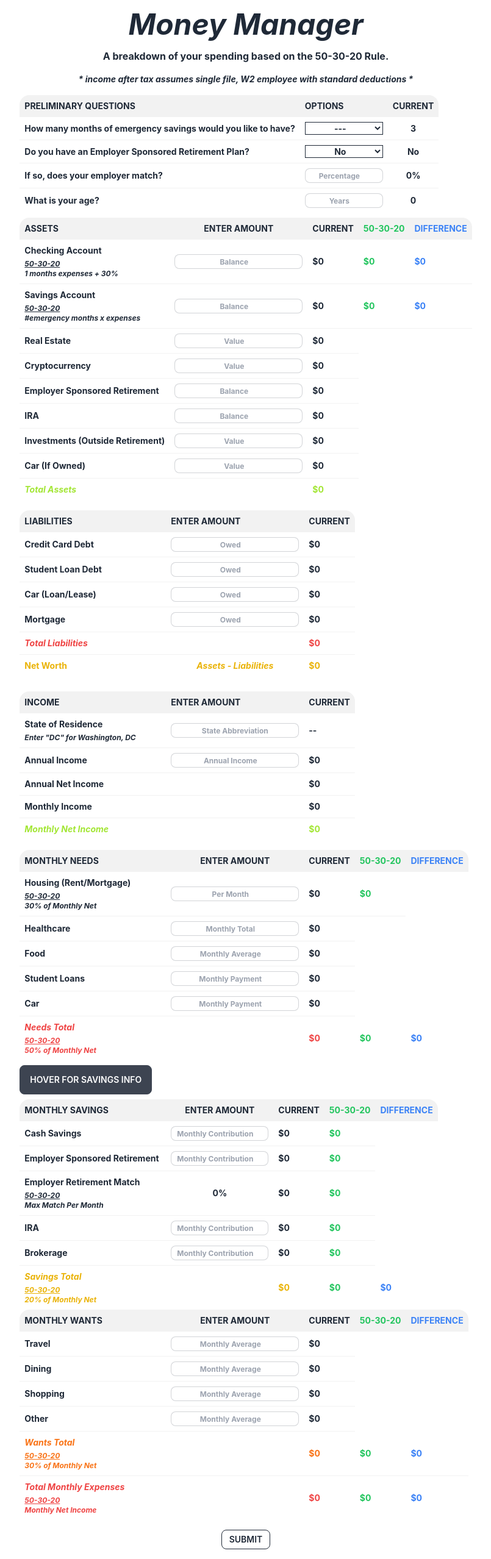
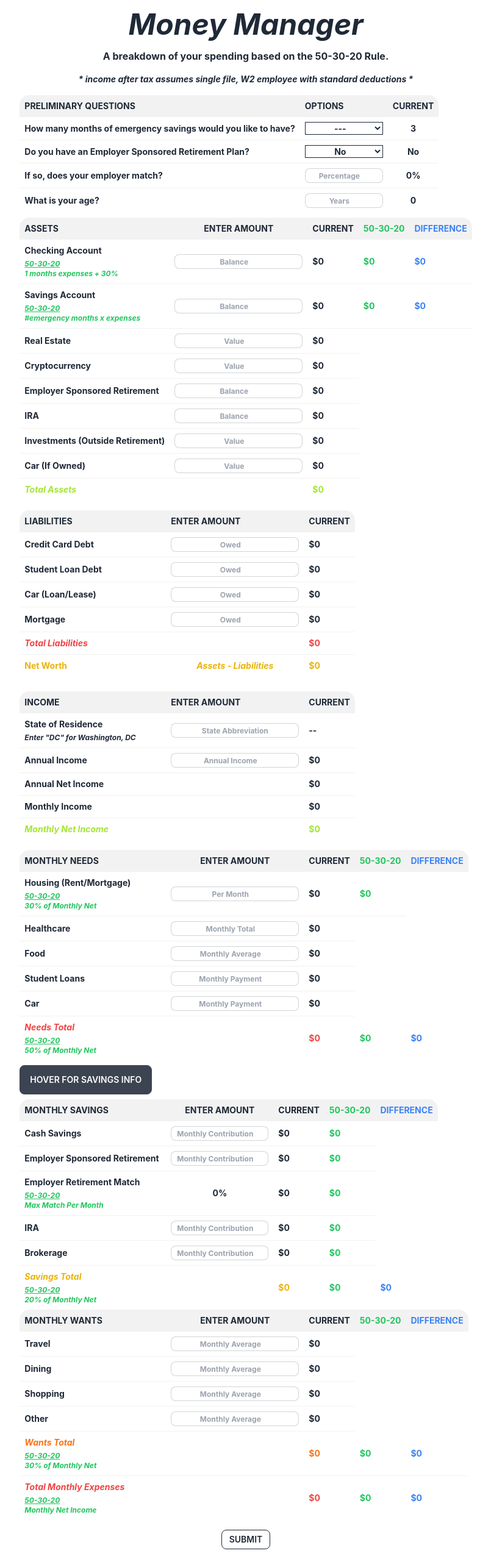
Before and after one commit to jcseeley/Money-Manager, a React (Create React App) app: page / in a window 1280 px wide. Shown: the whole page at 61% size, without its empty margins (237-1042 px from the left). Built offline with nearby package versions, Linux system fonts and the light colour scheme.

Commit message:
color code 50-30-20 descriptions

```diff
--- a/src/components/NetWorthDash.js
+++ b/src/components/NetWorthDash.js
@@ -132,7 +132,7 @@ const NetWorthDash = () => {
     const diningInput = parse(event.target.diningMonthly.value) || 0;
     const shoppingInput = parse(event.target.shoppingMonthly.value) || 0;
     const otherInput = parse(event.target.otherMonthly.value) || 0;
-    // document.getElementById("form").reset();
+
     return getValues(emergencyMonthsInput, employerPlanInput, employerMatchInput, ageInput, checkingInput, savingsInput, realEstateInput, cryptoInput, retirementInput, iraInput, investmentInput, carAssetInput, creditDebtInput, studentDebtInput, carLoanInput, mortgageInput, stateInput, annualIncomeInput, housingInput, healthcareInput, foodInput, studentPaymentInput, carPaymentInput, cashMonthlyInput, retirementMonthlyInput, iraMonthlyInput, brokerageMonthlyInput, travelInput, diningInput, shoppingInput, otherInput);
   }
 
@@ -339,8 +339,8 @@ const NetWorthDash = () => {
               <tr className="hover">
                 <td>
                   <p>Checking Account</p>
-                  <p className="text-xs italic underline mt-1">50-30-20</p>
-                  <p className="text-xs italic">1 months expenses + 30%</p>
+                  <p className="text-xs italic underline mt-1 text-green-500">50-30-20</p>
+                  <p className="text-xs italic text-green-500">1 months expenses + 30%</p>
                 </td>
                 <td>
                   <input id="checking" className="input input-bordered input-xs text-center"
@@ -358,8 +358,8 @@ const NetWorthDash = () => {
               <tr className="hover">
                 <td className="w-60">
                   <p>Savings Account</p>
-                  <p className="text-xs italic underline mt-1">50-30-20</p>
-                  <p className="text-xs italic">#emergency months x expenses</p>
+                  <p className="text-xs italic underline mt-1 text-green-500">50-30-20</p>
+                  <p className="text-xs italic text-green-500">#emergency months x expenses</p>
                 </td>
                 <td className="w-44">
                   <input id="savings" className="input input-bordered input-xs text-center"
@@ -608,8 +608,8 @@ const NetWorthDash = () => {
               <tr className="hover">
                 <td className="w-60">
                   <p>Housing (Rent/Mortgage)</p>
-                  <p className="text-xs italic underline mt-1">50-30-20</p>
-                  <p className="text-xs italic">30% of Monthly Net</p>
+                  <p className="text-xs italic underline mt-1 text-green-500">50-30-20</p>
+                  <p className="text-xs italic text-green-500">30% of Monthly Net</p>
                 </td>
                 <td>
                   <input id='housing' className="w-fit input input-bordered input-xs text-center"
@@ -676,10 +676,10 @@ const NetWorthDash = () => {
               </tr>
               {/* MONTHLY NECESSARY TOTAL ROW */}
               <tr className="hover">
-                <td className="font-bold italic text-red-500">
-                  <p>Needs Total</p>
-                  <p className="text-xs italic underline mt-1">50-30-20</p>
-                  <p className="text-xs italic">50% of Monthly Net</p>
+                <td className="font-bold italic">
+                  <p className=" text-red-500">Needs Total</p>
+                  <p className="text-xs italic underline mt-1 text-green-500">50-30-20</p>
+                  <p className="text-xs italic text-green-500">50% of Monthly Net</p>
                 </td>
                 <td></td>
                 <td className="font-bold text-red-500">{formatDollars(necessaryMonthly)}</td>
@@ -740,8 +740,8 @@ const NetWorthDash = () => {
               <tr className="hover">
                 <td className="w-fit">
                   <p>Employer Retirement Match</p>
-                  <p className="text-xs italic underline mt-1">50-30-20</p>
-                  <p className="text-xs italic">Max Match Per Month</p>
+                  <p className="text-xs italic underline mt-1 text-green-500">50-30-20</p>
+                  <p className="text-xs italic text-green-500">Max Match Per Month</p>
                 </td>
                 <td className="text-center">{employerMatch}%</td>
                 <td>{formatDollars(retirementEmployerMatch)}</td>
@@ -781,8 +781,8 @@ const NetWorthDash = () => {
               <tr className="hover">
                 <td className="font-bold italic text-yellow-500">
                   <p>Savings Total</p>
-                  <p className="text-xs italic underline mt-1">50-30-20</p>
-                  <p className="text-xs italic">20% of Monthly Net</p>
+                  <p className="text-xs italic underline mt-1 text-green-500">50-30-20</p>
+                  <p className="text-xs italic text-green-500">20% of Monthly Net</p>
                 </td>
                 <td></td>
                 <td className="font-bold text-yellow-500">{formatDollars(totalSavingsMonthly)}</td>
@@ -859,8 +859,8 @@ const NetWorthDash = () => {
               <tr className="hover">
                 <td className="font-bold italic text-orange-500">
                   <p>Wants Total</p>
-                  <p className="text-xs italic underline mt-1">50-30-20</p>
-                  <p className="text-xs italic">30% of Monthly Net</p>
+                  <p className="text-xs italic underline mt-1 text-green-500">50-30-20</p>
+                  <p className="text-xs italic text-green-500">30% of Monthly Net</p>
                 </td>
                 <td></td>
                 <td className="font-bold text-orange-500">{formatDollars(totalExtras)}</td>
@@ -871,8 +871,8 @@ const NetWorthDash = () => {
               <tr className="hover">
                 <td className="font-bold italic text-red-500">
                   <p>Total Monthly Expenses</p>
-                  <p className="text-xs italic underline mt-1">50-30-20</p>
-                  <p className="text-xs italic">Monthly Net Income</p>
+                  <p className="text-xs italic underline mt-1 text-green-500">50-30-20</p>
+                  <p className="text-xs italic text-green-500">Monthly Net Income</p>
                 </td>
                 <td></td>
                 <td className="font-bold text-red-500">{formatDollars(totalMonthlyExpenses)}</td>
```
